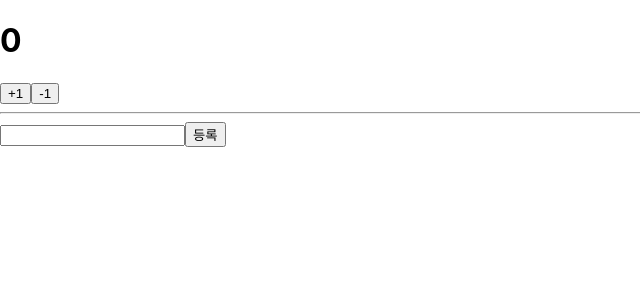
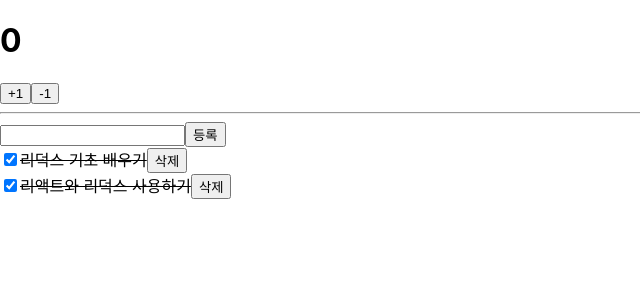
Before and after one commit to solji2/react-redux-tutorial, a React (Create React App) app: page / in a window 1280 px wide. Shown: the top 300 px of the page, without its empty margins (0-640 px from the left). Built offline with nearby package versions, Linux system fonts and the light colour scheme.

Commit message:
20240206 useSelector, useDispatch 사용

```diff
--- a/src/components/Todos.js
+++ b/src/components/Todos.js
@@ -47,14 +47,14 @@ const Todos = ({
         <button type="submit">등록</button>
       </form>
       <div>
-        {todos.map((todo) => {
+        {todos.map((todo) => (
           <TodoItem
             todo={todo}
             key={todo.id}
             onToggle={onToggle}
             onRemove={onRemove}
-          />;
-        })}
+          />
+        ))}
       </div>
     </div>
   );
--- a/src/containers/CounterContainer.js
+++ b/src/containers/CounterContainer.js
@@ -1,30 +1,29 @@
-import React from "react";
-import { connect } from "react-redux";
+import React, { useCallback } from "react";
+import { connect, useDispatch, useSelector } from "react-redux";
 import Counter from "../components/Counter";
 import { decrease, increase } from "../modules/counter";
 
-const CounterContainer = ({ number, increase, decrease }) => {
+const CounterContainer = () => {
+  const dispatch = useDispatch();
+  const number = useSelector((state) => state.counter.number);
+  const onIncrease = useCallback(() => {
+    debugger;
+    dispatch(increase());
+  }, [dispatch]);
+  const onDecrease = useCallback(() => {
+    debugger;
+    dispatch(decrease());
+  }, [dispatch]);
+
   return (
     <div>
-      <Counter number={number} onIncrease={increase} onDecrease={decrease} />
+      <Counter
+        number={number}
+        onIncrease={onIncrease}
+        onDecrease={onDecrease}
+      />
     </div>
   );
 };
-//state를 파라미터로 받아오며, 이 값은 현재 스토어가 지나고 있는 상태를 가리킨다.
-const mapStateToProps = (state) => ({
-  number: state.counter.number,
-});
-//store 내장 함수 dispatch를 파라미터로 받아온다.
-const mapDispatchToProps = (dispatch) => ({
-  //임시 함수
-  increase: () => {
-    console.log("increase");
-    dispatch(increase());
-  },
-  decrease: () => {
-    console.log("decrease");
-    dispatch(decrease());
-  },
-});
 
-export default connect(mapStateToProps, mapDispatchToProps)(CounterContainer);
+export default CounterContainer;
--- a/src/containers/TodosContainer.js
+++ b/src/containers/TodosContainer.js
@@ -1,24 +1,30 @@
-import React from "react";
+import React, { useCallback } from "react";
 import Todos from "../components/Todos";
 import { changeinput, insert, toggle, remove } from "../modules/todos"; //todos모듈에서 작성했던 액션함수와 상태안에 있던 값을 컴포넌트의 props로 전달받음
-import { connect } from "react-redux";
+import { connect, useDispatch, useSelector } from "react-redux";
 
-const TodosContainer = ({
-  input,
-  todos,
-  changeinput,
-  insert,
-  toggle,
-  remove,
-}) => {
+const TodosContainer = () => {
+  const dispatch = useDispatch();
+  const { input, todos } = useSelector(({ todos }) => ({
+    input: todos.input,
+    todos: todos.todos,
+  }));
+  const onChangeInput = useCallback(
+    (input) => dispatch(changeinput(input)),
+    [dispatch]
+  );
+  const onInsert = useCallback((text) => dispatch(insert(text)), [dispatch]);
+  const onToggle = useCallback((id) => dispatch(toggle(id)), [dispatch]);
+  const onRemove = useCallback((id) => dispatch(remove(id)), [dispatch]);
+
   return (
     <Todos
       input={input}
       todos={todos}
-      onChangeInput={changeinput}
-      onInsert={insert}
-      onToggle={toggle}
-      onRemove={remove}
+      onChangeInput={onChangeInput}
+      onInsert={onInsert}
+      onToggle={onToggle}
+      onRemove={onRemove}
     />
   );
 };
```
